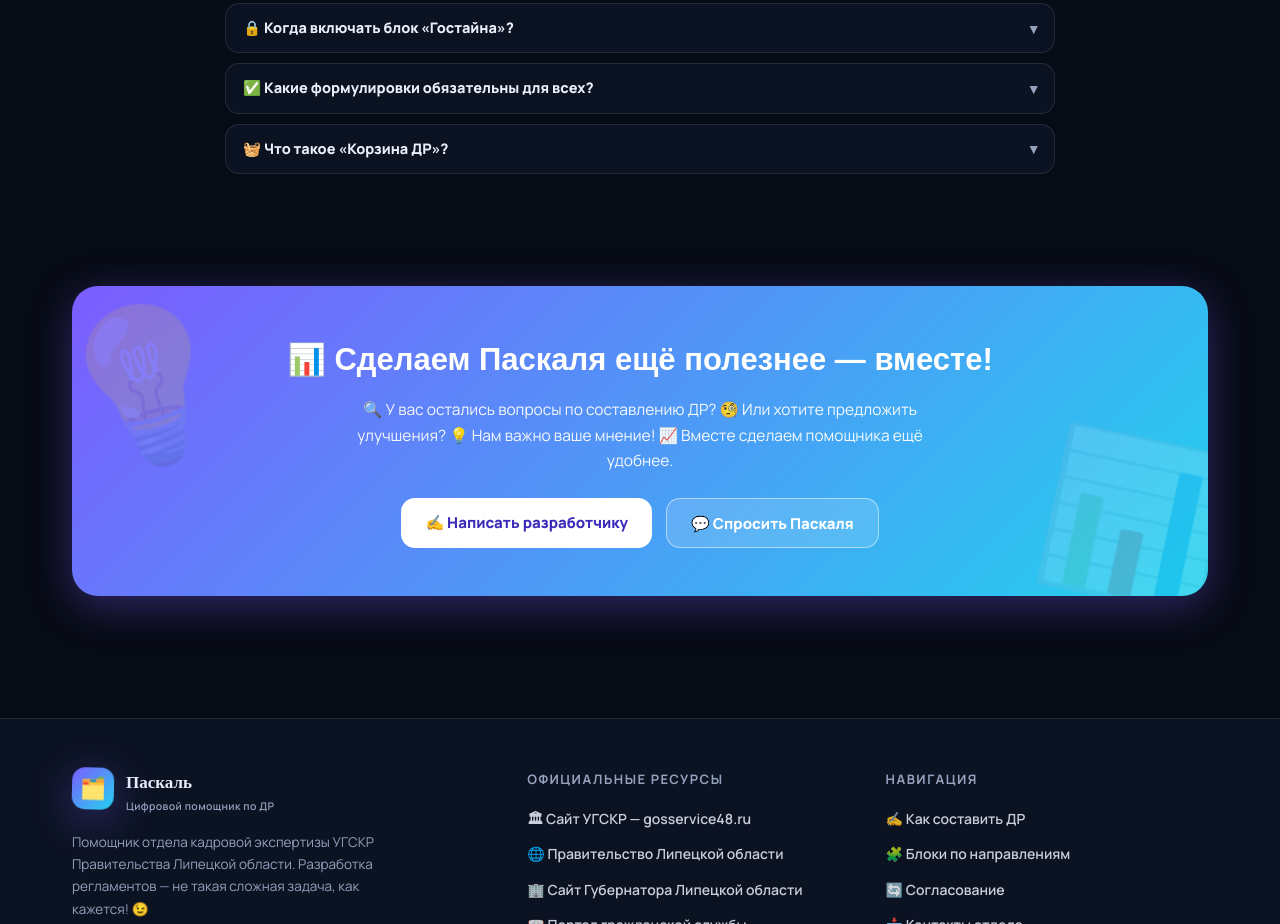
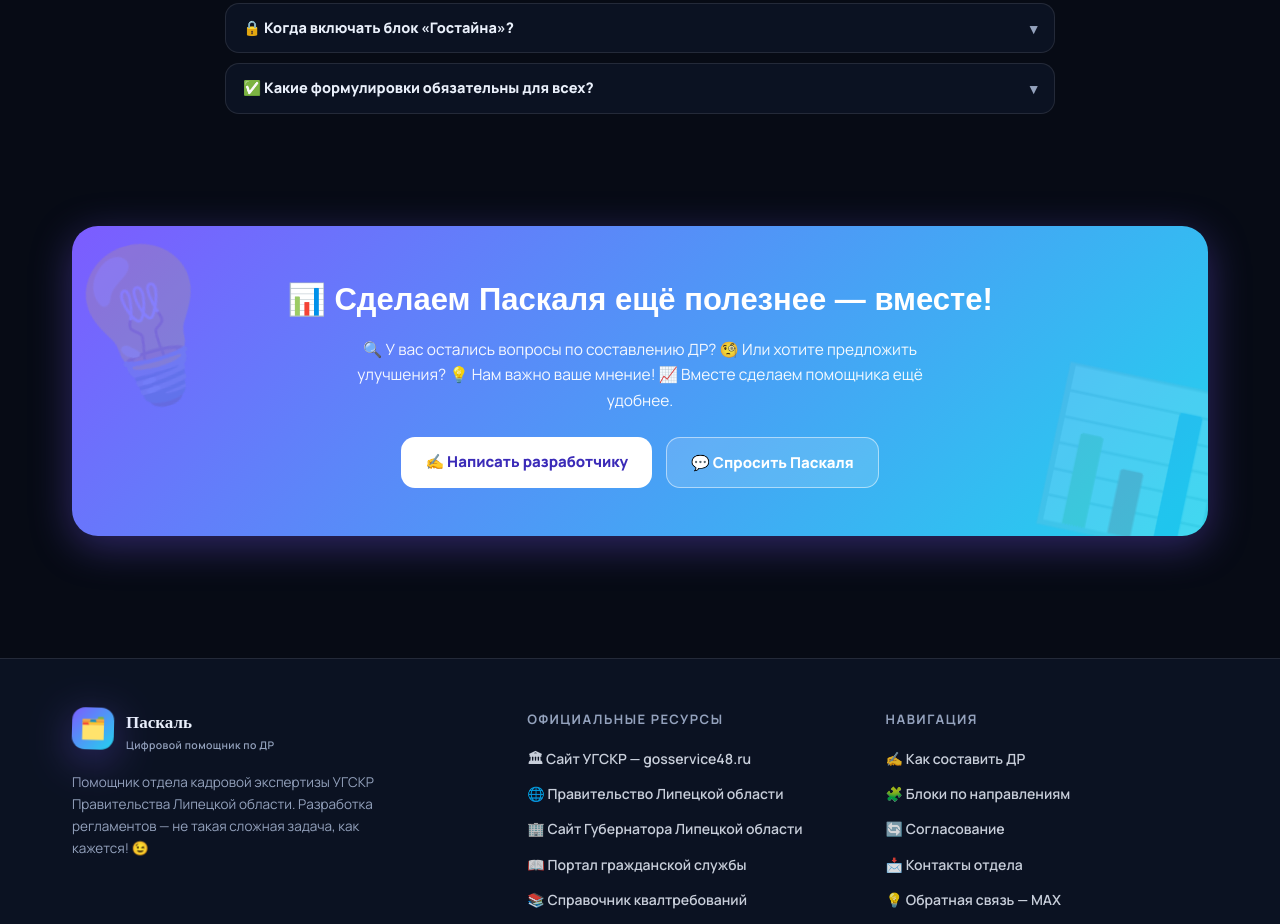
Before and after one commit to dmitriychebotarev01-dotcom/pascalugskr, a plain HTML site: page index.html in a window 1280 px wide. Shown: the part 9299-10223 px from the top of the page. Drawn offline with Linux system fonts and the light colour scheme; a web font is replaced by a local one.

Commit message:
Add files via upload

```diff
--- a/index.html
+++ b/index.html
@@ -1763,5 +1763,17 @@ renderSection(curSec);renderBlock(curBlk);
 <style>
 #basketFab, #basketPanel, .add-btn { display: none !important; }
 </style>
+<script>
+(function(){
+  function hideBasketFaq(){
+    document.querySelectorAll("#faqBox .acc").forEach(function(a){
+      if(a.textContent.indexOf("Корзина ДР") !== -1) a.style.display = "none";
+    });
+  }
+  hideBasketFaq();
+  var box = document.getElementById("faqBox");
+  if(box) new MutationObserver(hideBasketFaq).observe(box, {childList:true});
+})();
+</script>
 </body>
 </html>
```
